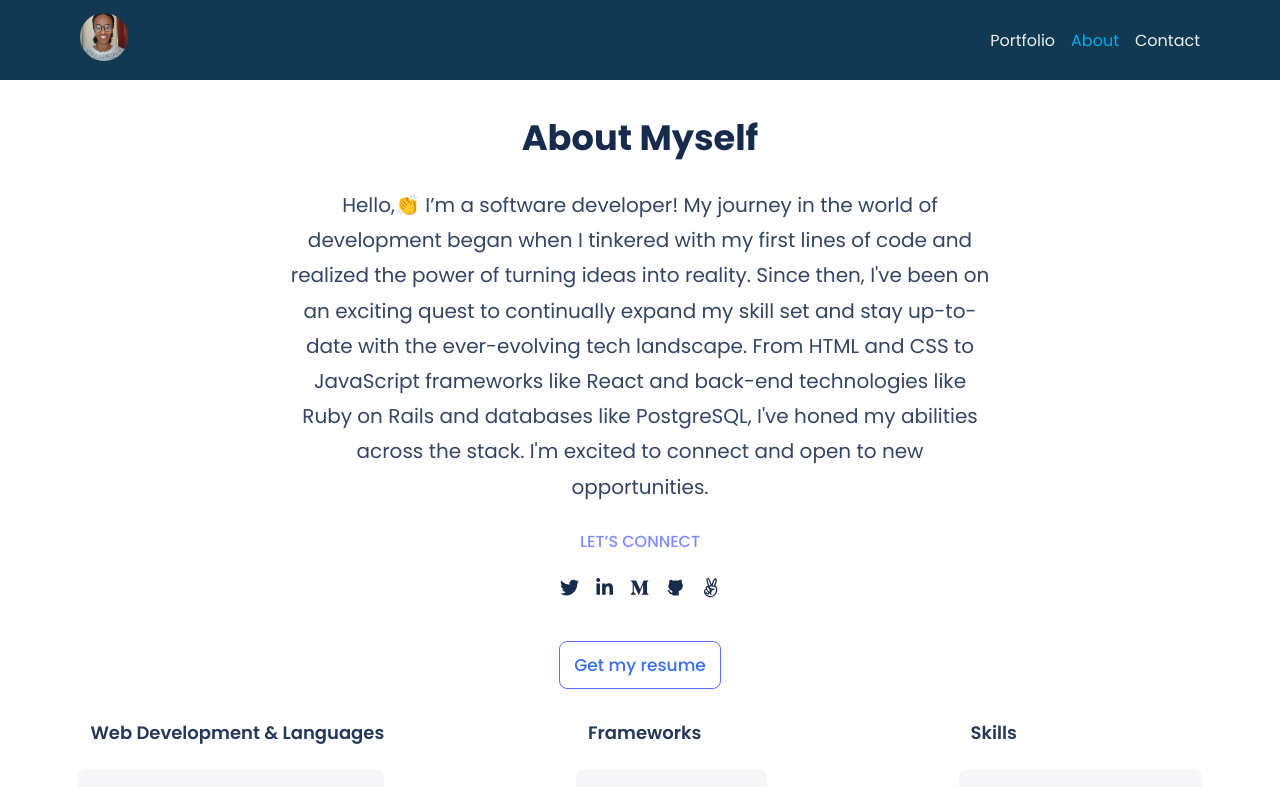
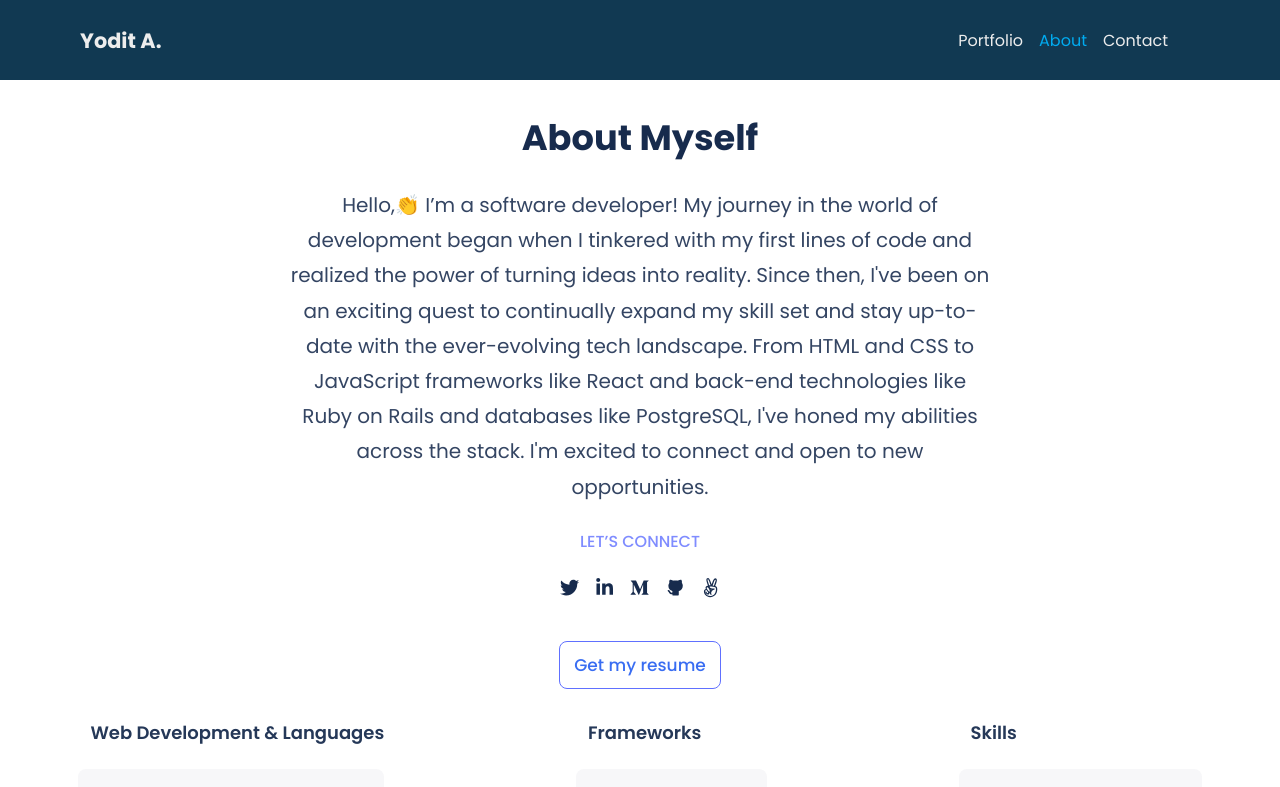
Before and after one commit to yodit93/yodit_portfolio, a React (Vite) app: page /about in a window 1280 px wide. Shown: the top 787 px of the page. Built offline with nearby package versions, Linux system fonts and the light colour scheme.

Commit message:
Implement humburger toggler

```diff
--- a/src/components/Navigation.jsx
+++ b/src/components/Navigation.jsx
@@ -1,16 +1,28 @@
 import { NavLink } from 'react-router-dom';
 import { FontAwesomeIcon } from '@fortawesome/react-fontawesome';
 import { faBars } from '@fortawesome/free-solid-svg-icons';
-import profileImage from '../assets/image/profile.jpeg';
+import { useRef } from 'react';
 const Navigation = () => {
+    const navList = useRef(null);
+    const closeBtn = useRef(null);
+    const handleShow = () => {
+        navList.current.classList.add('show');
+    };
+    const handleHide = () => {
+        navList.current.classList.remove('show');
+    };
     return (
         <nav className="navbar">
-           <NavLink className="name" to="/"><img className="profile-img" src={profileImage} alt="profile-image"/></NavLink>
-            <FontAwesomeIcon className="hum-icon" icon={faBars}/>
-            <div className="nav-links">
-                <NavLink className="navlink" to="/portfolio">Portfolio</NavLink>
-                <NavLink className="navlink" to="/about">About</NavLink>
-                <NavLink className="navlink" to="/contact">Contact</NavLink>
+           <NavLink className="name" to="/">Yodit A.</NavLink>
+            <FontAwesomeIcon className="hum-icon" icon={faBars} onClick={handleShow}/>
+            <div className="click-event" ref={navList}>
+                <div className="close-btn" ref={closeBtn} onClick={handleHide}>&#10005;</div>
+                <div className="nav-links">
+                    <NavLink className="navlink link-home" to="/">Home</NavLink>
+                    <NavLink className="navlink" to="/portfolio">Portfolio</NavLink>
+                    <NavLink className="navlink" to="/about">About</NavLink>
+                    <NavLink className="navlink" to="/contact">Contact</NavLink>
+                </div>
             </div>
         </nav>
      );
--- a/src/main.css
+++ b/src/main.css
@@ -14,12 +14,13 @@ body {
 .container {
     width: 100vw;
     height: 100vh;
+    background-color: #112e42;
 }
 
 .home-container {
     width: 100%;
     background-color: #112e42;
-    overflow: auto;
+    overflow: hidden;
 }
 
 a {
@@ -41,19 +42,60 @@ a {
     z-index: 5;
 }
 
-.navbar .profile-img {
-    width: 2.3rem;
-    height: 2.3rem;
-    border-radius: 50%;
-    object-fit: cover;
+.navbar .name {
+    font-size: 1.3rem;
+    font-weight: 700;
+    color: #ededed;
+    cursor: pointer;
+    transition: ease-in-out 1s;
 }
+
+.name:hover,
+.name:active {
+    color: #00abf0;
+    font-size: 1.2rem;
+}
+
+.name.active {
+    color: #00abf0;
+}
+
+.click-event {
+    display: none;
+  }
+
+  .click-event.show {
+    display: block;
+    position: absolute;
+    height: 100vh;
+    left: 0;
+    right: 0;
+    top: 0;
+    bottom: 0;
+    background: rgba(9, 30, 195, 0.65);
+    backdrop-filter: blur(6px);
+  }
+
+  .close-btn {
+    position: absolute;
+    font-size: 1.3rem;
+    color: white;
+    left: 90%;
+    right: 0;
+    top: 4%;
+  }
 
 .hum-icon {
     height: 2rem;
 }
 
 .nav-links {
-    display: none;
+    padding: 4rem 2rem;
+    display: flex;
+    gap: 2rem;
+    font-size: 1.5rem;
+    flex-direction: column;
+    justify-content: center;
 }
 
 .wrapp-align {
@@ -249,7 +291,7 @@ ul {
 /* about */
 .about-me {
     padding: 1rem;
-    border-top-right-radius: 70px;
+    background-color: white;
   }
 
   .self-intro {
@@ -417,6 +459,8 @@ ul {
 
 .contact-sec {
   padding: 2rem;
+  background-color: white;
+  height: 100%;
 }
 
   .contact-form {
@@ -552,17 +596,26 @@ ul {
         padding: 0 5rem;
     }
 
-    .navbar .profile-img {
-        width: 3rem;
-        height: 3rem;
-    }
-
     .hum-icon {
         display: none;
     }
+
+    .click-event {
+        display: block;
+    }
+
+    .close-btn {
+        display: none;
+    }
+
     .nav-links {
-        display: flex;
+       flex-direction: row;
+        font-size: 1rem;
         gap: 1rem;
+    }
+
+    .link-home {
+        display: none;
     }
 
     .nav-links a {
```
Also changed, not shown: src/assets/image/profile.jpeg (deleted).
